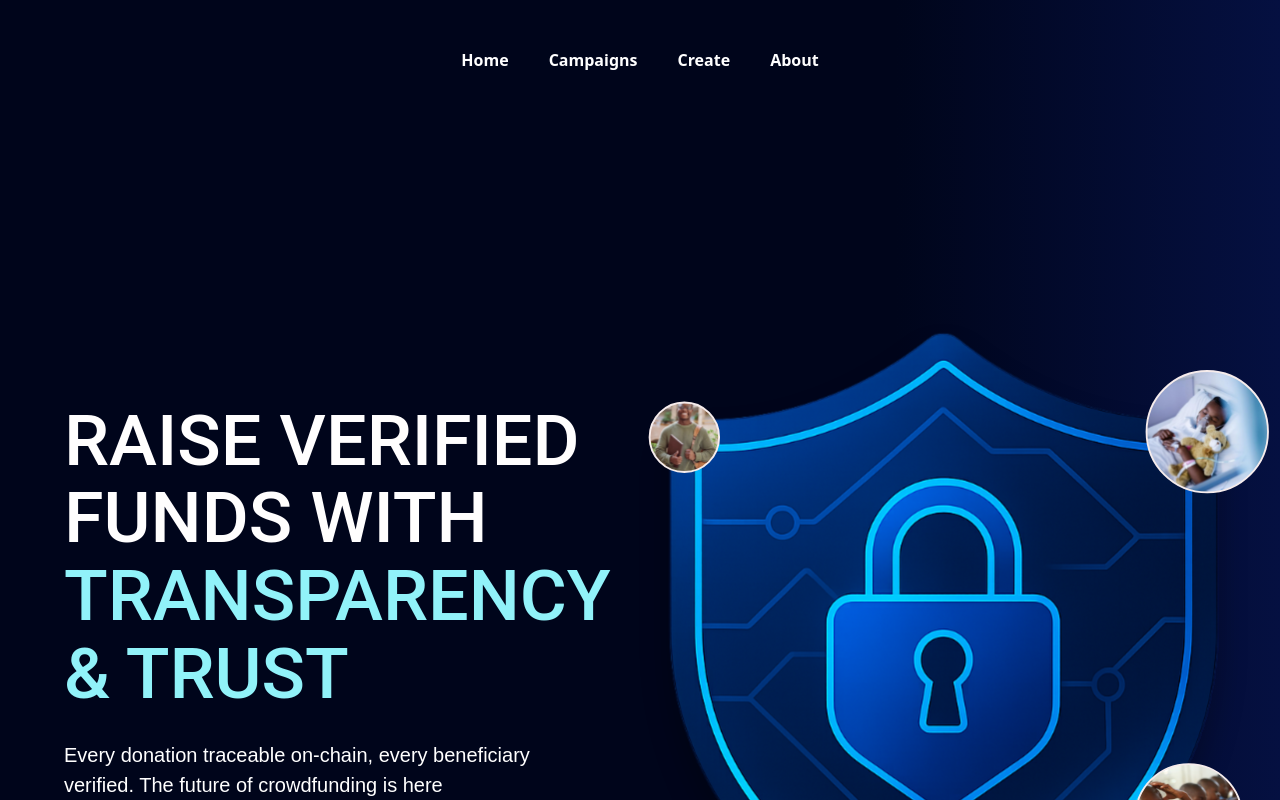
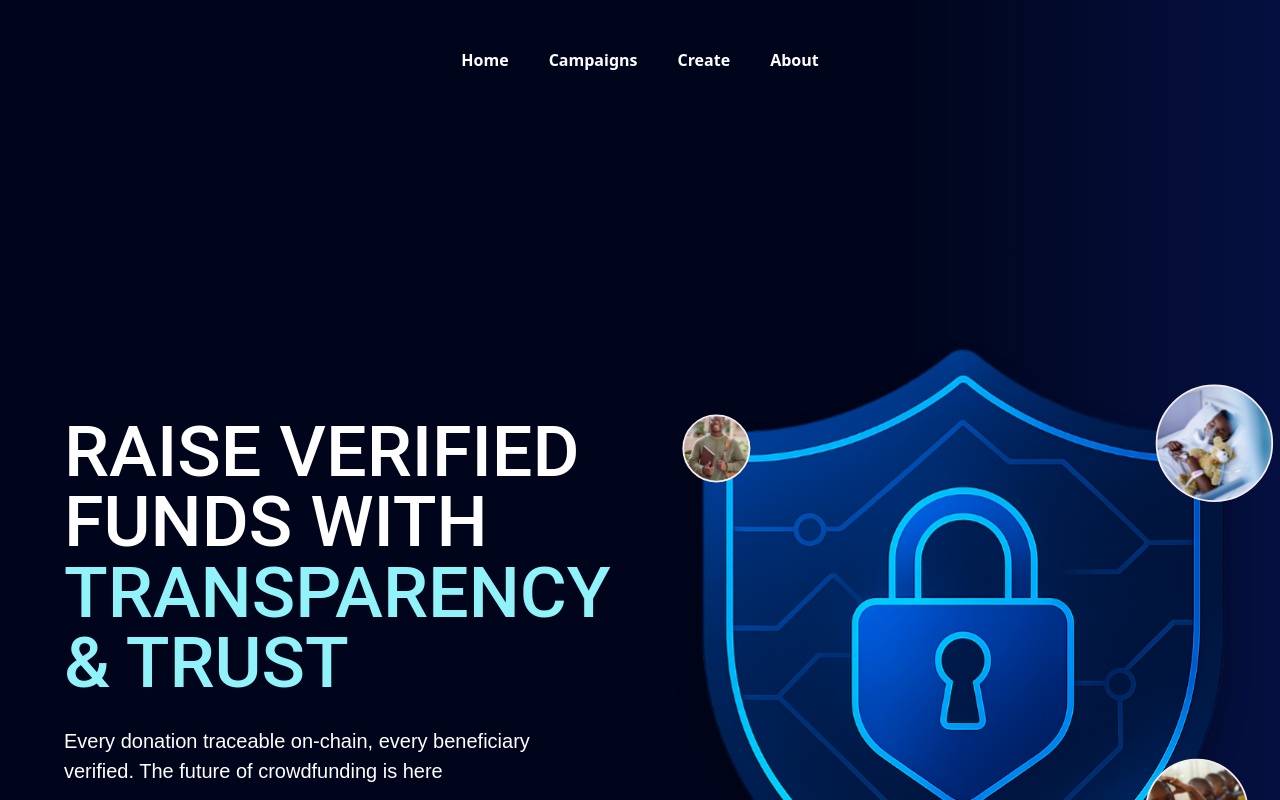
Before and after one commit to ZyraOrg/Zyra, a React (Vite) app in the folder frontend/: page / in a window 1280 px wide. Shown: the top 800 px of the page. Built offline with nearby package versions, Linux system fonts and the light colour scheme.

Commit message:
Reduced Hero Text and Image

```diff
--- a/frontend/src/components/HeroSection/HeroSection.css
+++ b/frontend/src/components/HeroSection/HeroSection.css
@@ -22,10 +22,10 @@
 /* ================= Headings ================= */
 .mainHeading {
   font-family: 'Roboto', sans-serif;
-  font-weight: 550;
+  font-weight: 500;
   width: 100%;
   font-size: 1rem;
-  line-height: 1.1;
+  line-height: 1;
   color: rgb(255, 254, 254);
   transform: scaleY(0.98);
 }
@@ -94,7 +94,7 @@
   transform: translateY(-50%);
   z-index: 10;
   object-fit: contain;
-  width: 840px;
+  width: 800px;
   height: auto;
   pointer-events: none;
 }
```
